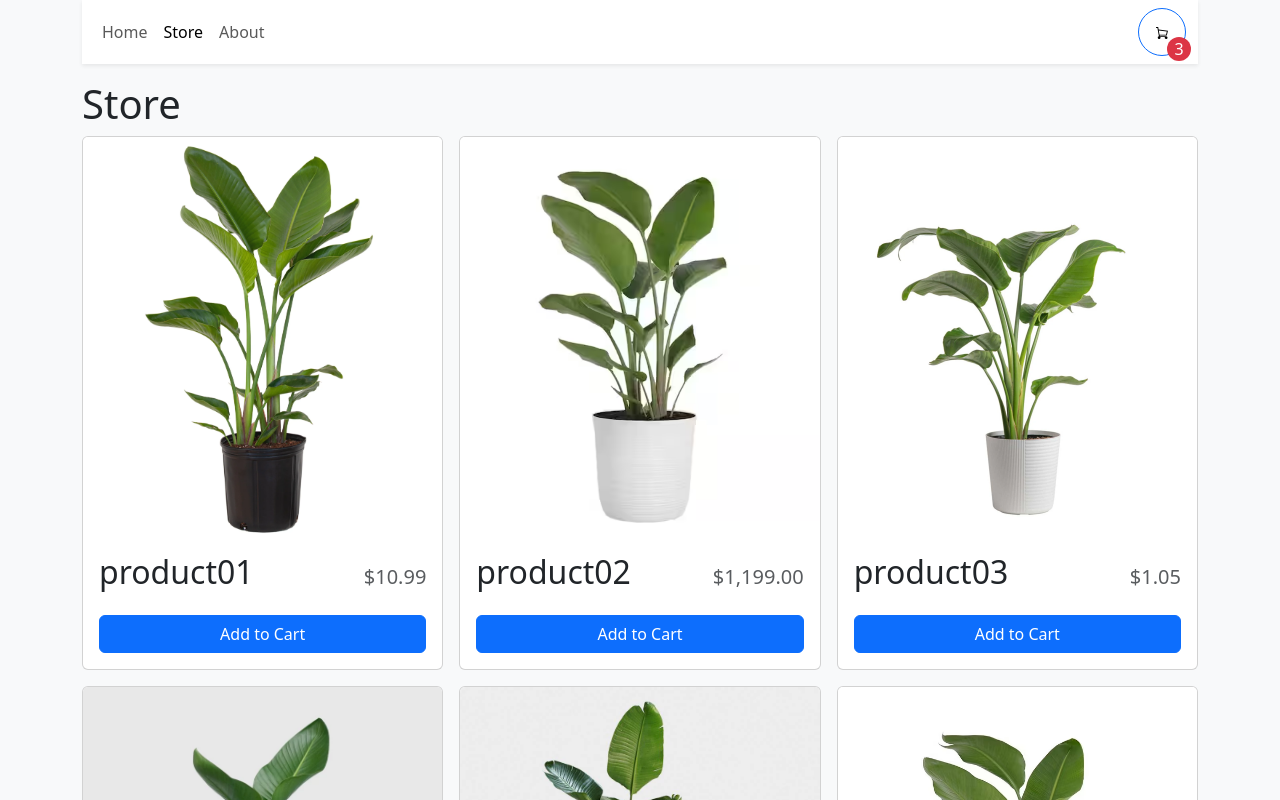
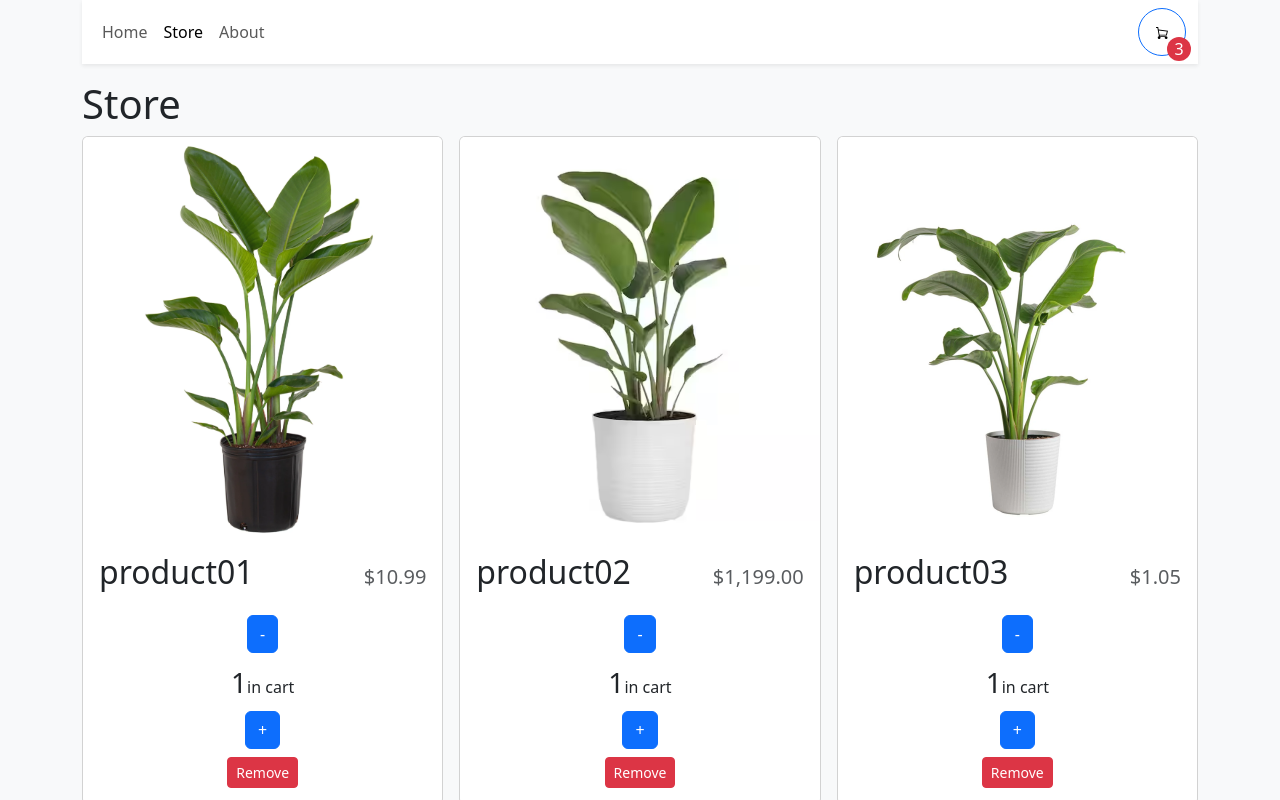
Before and after one commit to Mlook70/IBM_Shopping_Cart_React, a React (Vite) app: page /store in a window 1280 px wide. Shown: the top 800 px of the page. Built offline with nearby package versions, Linux system fonts and the light colour scheme; the HTML template or start-up script is replaced by a standard one.

Commit message:
Update IBM_2

```diff
--- a/src/components/StoreItem.tsx
+++ b/src/components/StoreItem.tsx
@@ -10,7 +10,7 @@
 }
 
 const StoreItem = ({id, name, price, imgUrl}: StoreItemProp) => {
-    const quantity = 0;
+    const quantity = 1;
     return (
         <Card className='h-100'>
             <CardImg
@@ -30,9 +30,14 @@
                         <Button className='w-100'>Add to Cart</Button>
                     ): <div className='d-flex align-items-center flex-column' style={{gap: ".5rem"}}>
                             <div className='d-flex align-items-center flex-column justify-content-center' style={{gap: ".5rem"}}>
-                                Hi
+                                <Button>-</Button>
+                                <div>
+                                    <span className='fs-3'>{quantity}</span>
+                                    in cart
+                                </div>
+                                <Button>+</Button>
                             </div>
-                                Bye
+                                <Button variant='danger' size='sm'>Remove</Button>
                         </div>}
                 </div>
             </Card.Body>
```
